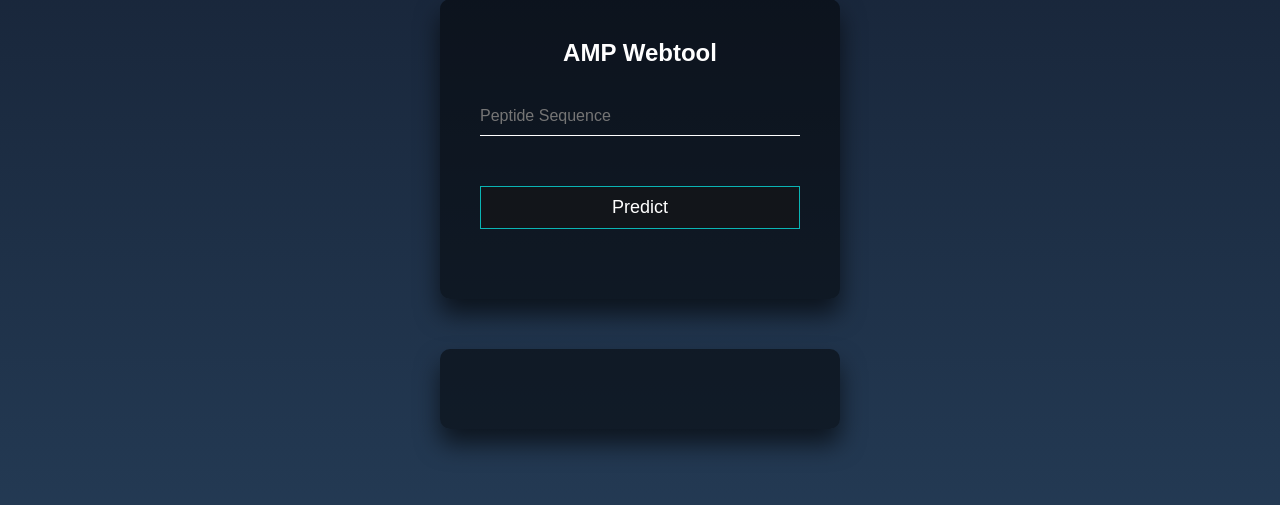
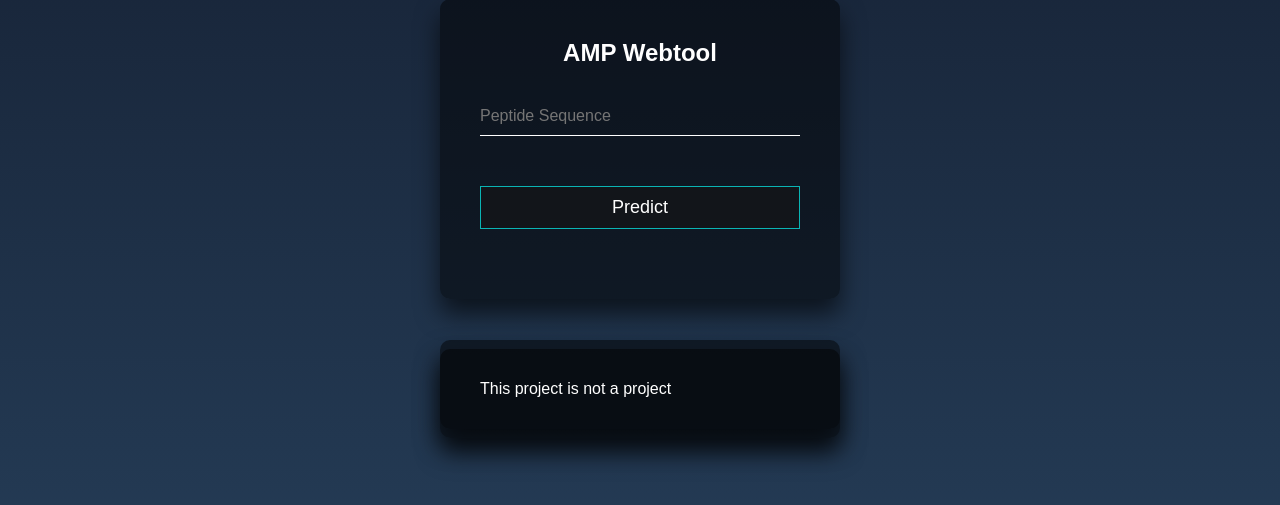
Before and after one commit to PVPN4799/AMP_WebTool, a Flask app: page / in a window 1280 px wide. Shown: the part 251-756 px from the top of the page. Run offline with Flask 2, Linux system fonts and the light colour scheme; parts of the project's set-up code (start-up, migrations or seed data) failed here and were passed over.

Commit message:
Modified index.html, added sample about section

```diff
--- a/templates/index.html
+++ b/templates/index.html
@@ -217,4 +217,9 @@ body {
 <div class="pred-box">
 	{{prediction_text|safe}}
 </div>
+  <br>
+  <br>
+<div class="pred-box">
+  This project is not a project
+</div>
 </html>
```
